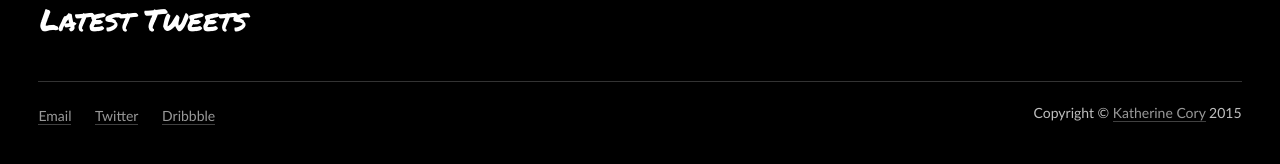
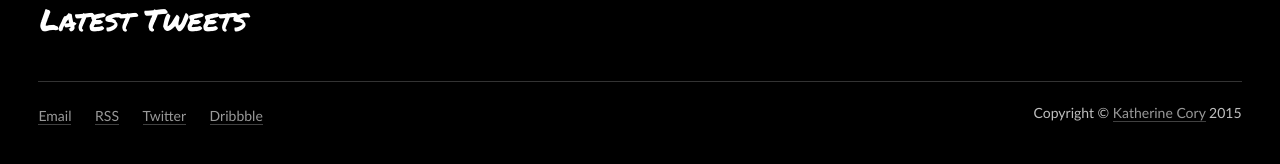
Before and after one commit to katherinecory/self-branding-woes, a Jekyll site: the page built from index.md, in a window 1280 px wide and 900 px high, scrolled down 1872 px. Shown: the part 719-883 px from the top of the window. Built offline with Jekyll 4.4.1, drawn with Linux system fonts in a browser that asks for light colours; nearby versions of some CDN libraries; some web fonts are replaced; a script that is not in the unit is left out.

Commit message:
Add RSS feed to footer.

```diff
--- a/_includes/footer.html
+++ b/_includes/footer.html
@@ -6,6 +6,7 @@
           <div class="information">
             <ul class="contact">
               <li><a href="mailto:hello@katherinecory.com" title="Email">Email</a></li>
+              <li><a href="/feed.xml" title="RSS Feed">RSS</a></li>
               <li><a href="http://kcory.co/1HRNJQe" title="Twitter">Twitter</a></li>
               <li><a href="http://kcory.co/1K1TctZ" title="Dribbble">Dribbble</a></li>
             </ul>
```
